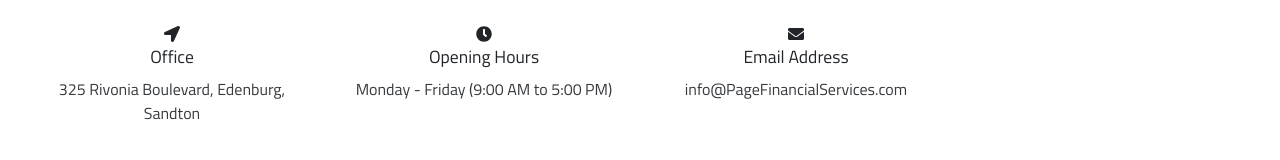
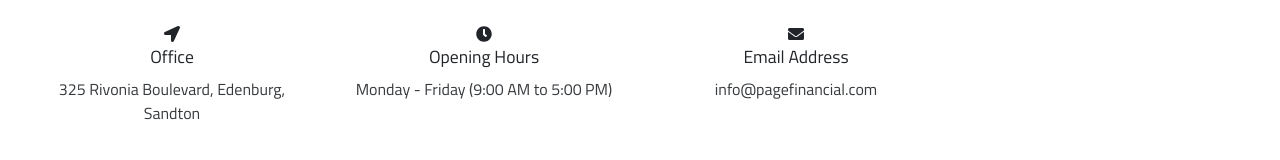
Before and after one commit to givenmphiwe/pagefinancialservices, a React (Create React App) app: page /ContactUs in a window 1280 px wide. Shown: the part 393-553 px from the top of the page. Built offline with nearby package versions, Linux system fonts and the light colour scheme.

Commit message:
updateees

```diff
--- a/src/components/ContactUs.js
+++ b/src/components/ContactUs.js
@@ -51,7 +51,7 @@
                 <FaEnvelope />
               </span>
               <span>Email Address</span>
-              <span class="text"> info@PageFinancialServices.com</span>
+              <span class="text"> info@pagefinancial.com</span>
             </div>
           </div>
 
```
